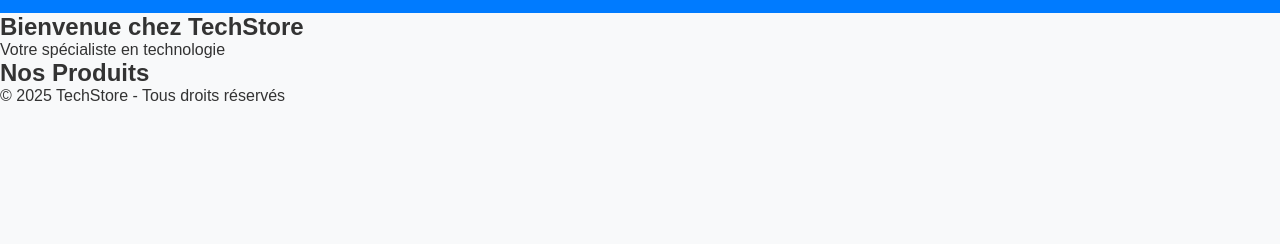
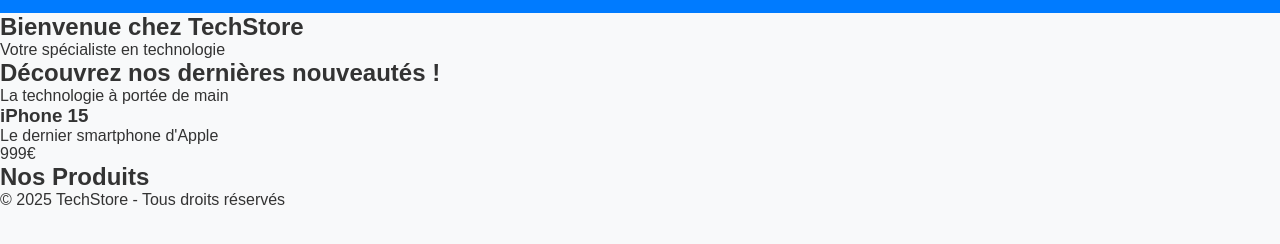
Before and after one commit to waI7er/SLAM, a plain HTML site: page Techstore/index.html in a window 1280 px wide. Shown: the part 56-300 px from the top of the page. Drawn offline with Linux system fonts and the light colour scheme.

Commit message:
ajouts de textes html

```diff
--- a/Techstore/index.html
+++ b/Techstore/index.html
@@ -22,7 +22,16 @@
         <p>Votre spécialiste en technologie</p>
       </section>
 
+
       <section id="produits">
+        <h2>Découvrez nos dernières nouveautés !</h2>
+        <p>La technologie à portée de main</p>
+
+        <div class="produit">
+            <h3>iPhone 15</h3>
+            <p>Le dernier smartphone d'Apple</p>
+            <span class="prix">999€</span>
+        </div>
         <h2>Nos Produits</h2>
         <!-- À compléter par les étudiants -->
       </section>
```
